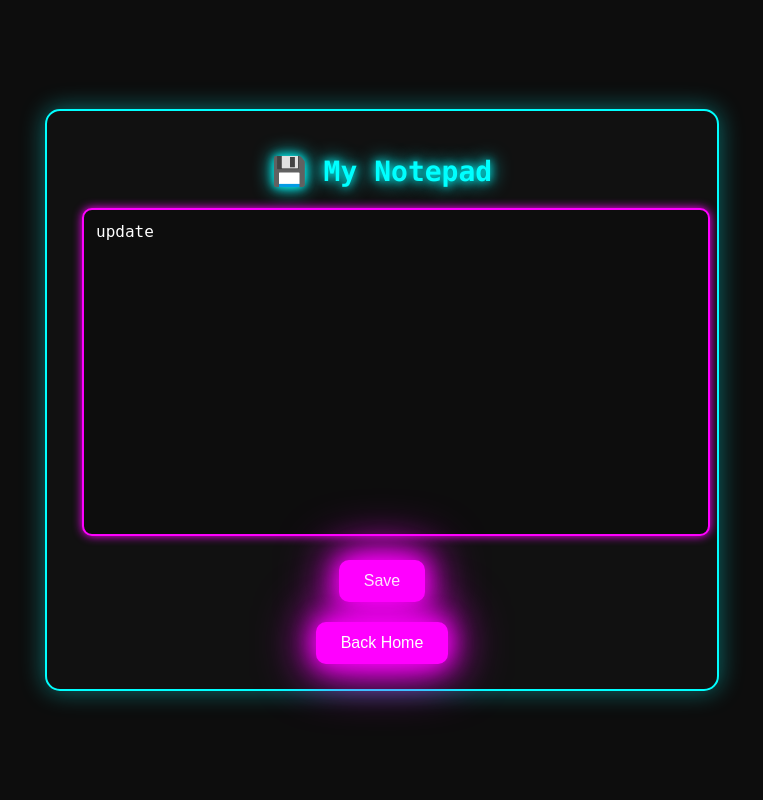
After one commit to Xadam31/XFour, a Flask app: page /notepad in a window 1280 px wide. The commit adds this page. Shown: the whole page, without its empty margins (258-1021 px from the left). Run offline with Flask 3, Linux system fonts and the light colour scheme.

Commit message:
Latest Hub + notepad fixes

```diff
--- a/XFour.py
+++ b/XFour.py
@@ -386,6 +386,23 @@ def special():
 
 
     return render_template("special.html", output=output)
+notes_file = "notes.txt"  # file to save notes
+
+@app.route("/notepad", methods=["GET", "POST"])
+def notepad():
+    content = ""
+    if request.method == "POST":
+        content = request.form.get("content", "")
+        with open(notes_file, "w", encoding="utf-8") as f:
+            f.write(content)
+    else:
+        try:
+            with open(notes_file, "r", encoding="utf-8") as f:
+                content = f.read()
+        except FileNotFoundError:
+            content = ""
+    return render_template("notepad.html", content=content)
+
 
 
 @app.route("/learnpython")
--- /dev/null
+++ b/notes.txt
@@ -0,0 +1 @@
+update
--- a/templates/hub.html
+++ b/templates/hub.html
@@ -67,7 +67,7 @@
   <h1>Welcome to XFour</h1>
 
   <div class="description">
-    This is a big platform with 4 tools:<br><br>
+    This is a big platform with 4 main tools:<br><br>
     1️⃣ Calculator<br>
     2️⃣ Python Learning Tool<br>
     3️⃣ Daily Python Quiz<br>
@@ -84,7 +84,8 @@
     <a class="button-link" href="/xchat"><button class="nav-button">chat with Master Terry</button></a>
     <a href="/quiz" class="button-link"><button class="nav-button">monkey quiz</button></a>
     <a class="button-link" href="/credits"><button class="nav-button">Special credits</button></a>
-    <h6>there is a way to find a leak somewhere</h6>
+    <a href="/notepad" class="button-link"><button class="nav-button">Go to notepad</button></a>
+    <h6>there is a way to find a leak somewheress</h6>
   </div>
 </body>
 </html>
--- /dev/null
+++ b/templates/notepad.html
@@ -0,0 +1,97 @@
+<!DOCTYPE html>
+<html lang="en">
+<head>
+    <meta charset="UTF-8">
+    <title>Neon Notepad</title>
+    <style>
+        body {
+            font-family: 'Consolas', monospace;
+            background: #0d0d0d;
+            display: flex;
+            justify-content: center;
+            align-items: center;
+            height: 100vh;
+            margin: 0;
+            color: #0ff;
+        }
+        .container {
+            background: #111;
+            padding: 25px 35px;
+            border-radius: 15px;
+            box-shadow: 0 0 25px rgba(0, 255, 255, 0.4);
+            width: 600px;
+            text-align: center;
+            border: 2px solid #0ff;
+        }
+        h1 {
+            margin-bottom: 20px;
+            font-size: 28px;
+            color: #0ff;
+            text-shadow: 0 0 10px #0ff, 0 0 20px #0ff;
+        }
+        textarea {
+            width: 100%;
+            height: 300px;
+            padding: 12px;
+            border-radius: 10px;
+            border: 2px solid #ff00ff;
+            background: #0d0d0d;
+            color: #fff;
+            font-size: 16px;
+            resize: none;
+            outline: none;
+            box-shadow: 0 0 10px #ff00ff;
+        }
+        textarea:focus {
+            border: 2px solid #0ff;
+            box-shadow: 0 0 15px #0ff;
+        }
+        button {
+            margin-top: 20px;
+            padding: 12px 25px;
+            border: none;
+            border-radius: 10px;
+            background: #ff00ff;
+            color: white;
+            font-size: 16px;
+            cursor: pointer;
+            animation: pulse 2s infinite;
+            box-shadow: 0 0 15px #ff00ff, 0 0 25px #ff00ff;
+        }
+        button:hover {
+            background: #0ff;
+            animation: pulse-cyan 2s infinite;
+        }
+
+        /* Neon magenta pulse */
+        @keyframes pulse {
+            0%, 100% {
+                box-shadow: 0 0 10px #ff00ff, 0 0 20px #ff00ff, 0 0 30px #ff00ff;
+            }
+            50% {
+                box-shadow: 0 0 25px #ff00ff, 0 0 45px #ff00ff, 0 0 65px #ff00ff;
+            }
+        }
+
+        /* Neon cyan pulse when hovered */
+        @keyframes pulse-cyan {
+            0%, 100% {
+                box-shadow: 0 0 10px #0ff, 0 0 20px #0ff, 0 0 30px #0ff;
+            }
+            50% {
+                box-shadow: 0 0 25px #0ff, 0 0 45px #0ff, 0 0 65px #0ff;
+            }
+        }
+    </style>
+</head>
+<body>
+    <div class="container">
+        <h1>💾 My Notepad</h1>
+        <form method="POST">
+            <textarea name="content">{{ content }}</textarea><br>
+            <button type="submit">Save</button>
+        </form>
+        <a href="/"><button>Back Home</button></a>
+    </div>
+</body>
+</html>
```
